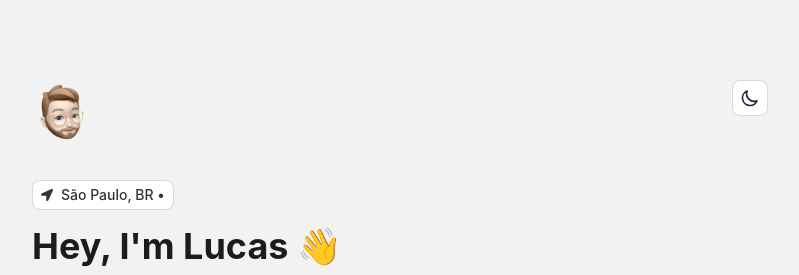
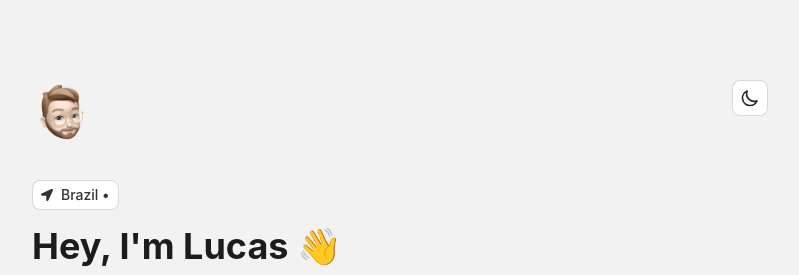
Before and after one commit to lucaspassini/homepage, a Next.js app: page / in a window 1280 px wide. Shown: the top 275 px of the page, without its empty margins (240-1039 px from the left). Built offline with nearby package versions, Linux system fonts and the light colour scheme.

Commit message:
change: location badge text

```diff
--- a/components/Hero.tsx
+++ b/components/Hero.tsx
@@ -59,11 +59,11 @@ export default function Hero() {
       </div>
       <span className="inline-block px-2 py-1 mt-16 text-sm font-medium leading-none text-center text-gray-700 align-baseline border rounded-lg whitespace-nowrap bg-lightCard border-opacity-20 border-neutral-700 dark:border-neutral-700 hover:bg-zinc-200 dark:hover:bg-neutral-700 dark:bg-neutral-800 dark:text-white ">
         <Link
-          href="https://www.google.com.br/maps/place/Itatiba,+State+of+S%C3%A3o+Paulo/@-22.9972518,-46.8994737,12z/data=!4m5!3m4!1s0x94cf2a851d59a719:0x1993f2010972ec6d!8m2!3d-23.0116344!4d-46.8375899"
+          href="https://www.google.com.br/maps/place/Brasil/@-10.094237,-97.2053746,4z/data=!3m1!4b1!4m6!3m5!1s0x9c59c7ebcc28cf:0x295a1506f2293e63!8m2!3d-14.235004!4d-51.92528!16zL20vMDE1ZnI?entry=ttu"
           className="flex items-center h-5 gap-2 dark:text-greyText"
         >
           <FaLocationArrow className="w-3" />
-          São Paulo, BR •
+          Brazil •
         </Link>
       </span>
       <h1 className="mt-4 mb-4 sm:text-3xl md:text-4xl">{hero.title}</h1>
```
